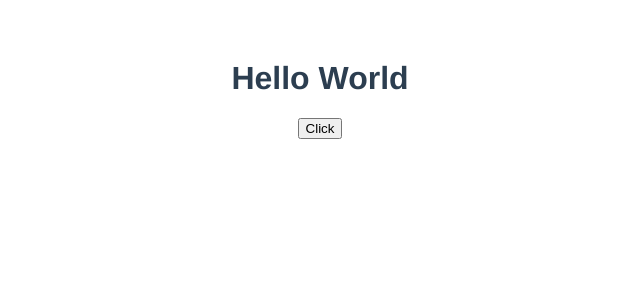
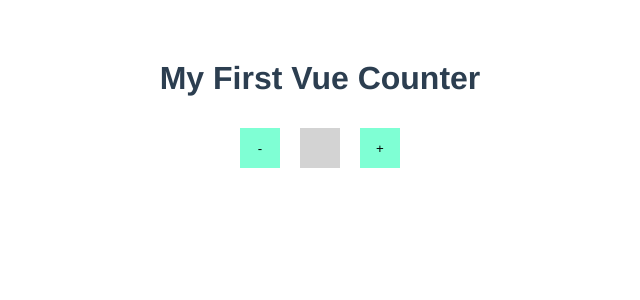
Before and after one commit to jpacsai/my-first-vue-app, a Vue app: page / in a window 1280 px wide. Shown: the top 300 px of the page, without its empty margins (320-960 px from the left). Built offline with nearby package versions, Linux system fonts and the light colour scheme.

Commit message:
add buttons and display

```diff
--- a/src/App.vue
+++ b/src/App.vue
@@ -1,6 +1,6 @@
 <template>
   <div id="app">
-    <Counter msg="Hello World"/>
+    <Counter msg="My First Vue Counter"/>
   </div>
 </template>
 
--- a/src/components/Counter.vue
+++ b/src/components/Counter.vue
@@ -1,7 +1,11 @@
 <template>
   <div class="hello">
     <h1>{{ msg }}</h1>
-    <button @click="doStuff">Click</button>
+    <div class="counter-container">
+      <button @click="doStuff">-</button>
+      <div class="display"></div>
+      <button @click="doStuff">+</button>
+    </div>
   </div>
 </template>
 
@@ -24,4 +28,28 @@ export default {
 h3 {
   margin: 40px 0 0;
 }
+
+input, button, submit {
+  border: none;
+}
+
+.counter-container {
+  display: flex;
+  align-items: center;
+  justify-content: center;
+}
+
+.display, button {
+  width: 40px;
+  height: 40px;
+  margin: 10px;
+}
+
+.display {
+  background-color: lightgray;
+}
+
+button {
+  background-color: aquamarine;
+}
 </style>
```
